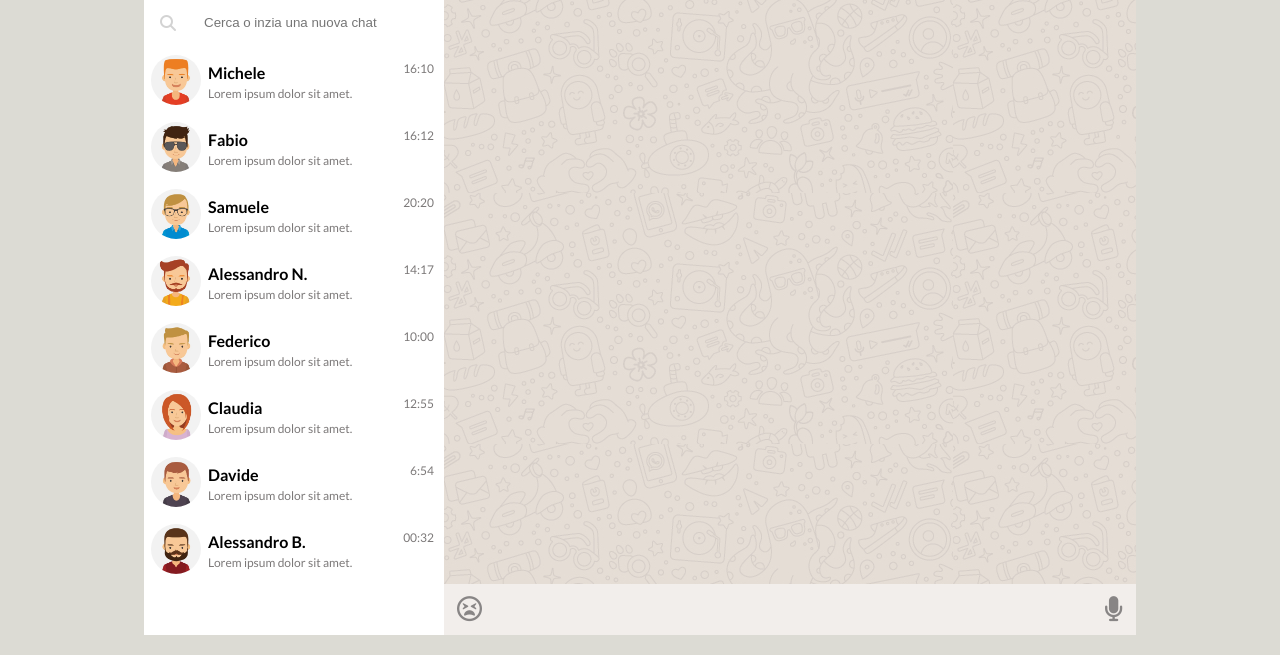
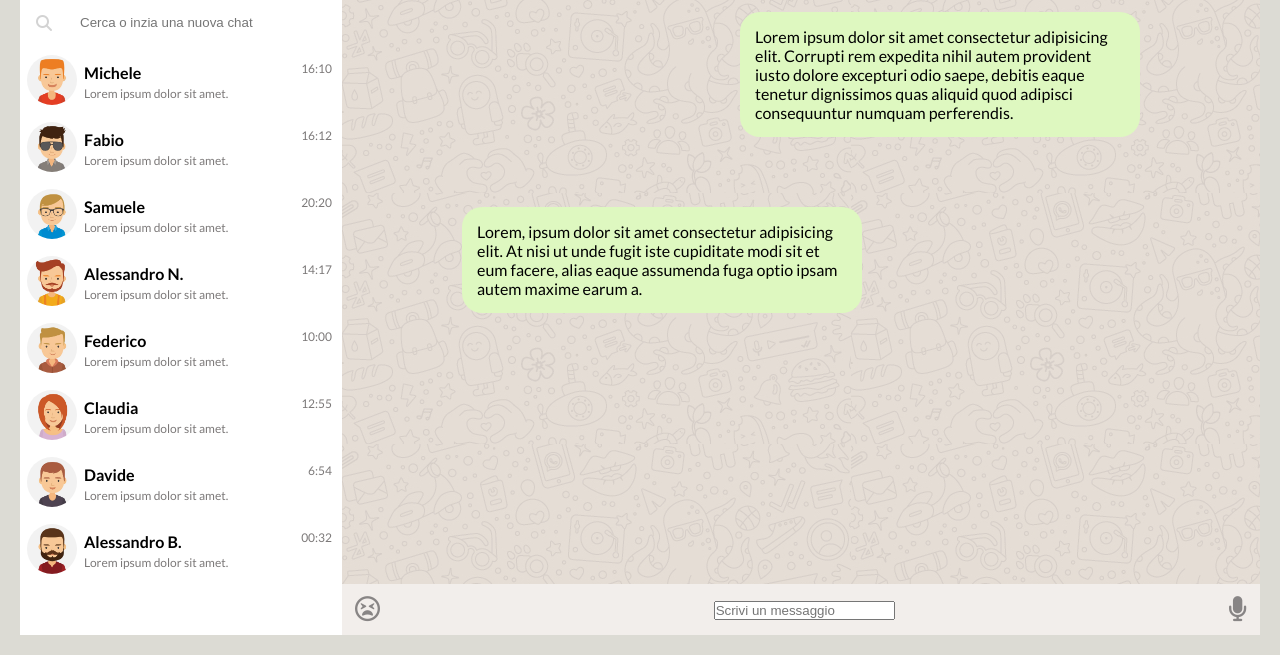
Before and after one commit to RiccardoMarino00/html-css-boolzapp, a plain HTML site: page index.html in a window 1280 px wide. Shown: the part 145-800 px from the top of the page. Drawn offline with Linux system fonts and the light colour scheme.

Commit message:
Added: msg sent and recived

```diff
--- a/css/app.css
+++ b/css/app.css
@@ -215,6 +215,40 @@ body{
     display: none;
 }
 
+.msg-input{
+    flex-grow: 1;
+    /* width: 100%; */
+}
+
+.main{
+    display: flex;
+    flex-direction: column;
+}
+
+.msg-sent, .msg-recived{
+    max-width: 400px;
+    /* width: 100; */
+}
+
+.msg-sent{
+    align-self: self-end;
+    background-color: #def8c0;
+    margin-top: 70px;
+    margin-right: 120px;
+    padding: 15px;
+    border-radius: 20px;
+}
+
+.msg-recived{
+    align-self: self-start;
+    background-color: #def8c0;
+    margin-top: 70px;
+    margin-left: 120px;
+    padding: 15px;
+    border-radius: 20px;
+}
+
+
 
 
                   /* DEBUG */
@@ -248,7 +282,22 @@ body{
 
 @media (min-width: 566px){
     .row{
-        width: 100%;
+        /* width: 100%; */
+    }
+
+    .icon-gray{
+        display: inline-block;
+        color: rgb(136, 133, 133);
+        font-size: 25px;
+        padding: 7px;
+        margin: 6px;
+        display: inline-block;
+    }
+
+    .emoji,
+    .audio {
+        display: inline-block;
+
     }
 
     /* .msg-input{
@@ -309,11 +358,11 @@ body{
 
 @media (min-width: 982px){
     .sidebar{
-        width: 300px;
+        /* width: 300px; */
     }
 
     .row{
-        width: 80%;
+        /* width: 80%; */
     }
 
     .container{
--- a/index.html
+++ b/index.html
@@ -83,7 +83,7 @@
                         <img src="./img/avatar_4.jpg" alt="avatar" class="img-profile">
                     </div>
                     <div class="avatar-p">
-                        <p class="nome-contatto"><strong>Alessandro N.</strong></p>
+                        <p class="nome-contatto"><strong>Alessandro N.</strong></p> <br>
                         <p class="contatti-sp">Lorem ipsum dolor sit amet.</p>
                         <span class="orario">14:17</span>
                     </div>
@@ -127,7 +127,7 @@
                         <img src="./img/avatar_8.jpg" alt="avatar" class="img-profile">
                     </div>
                     <div class="avatar-p">
-                        <p class="nome-contatto"><strong>Alessandro B.</strong></p>
+                        <p class="nome-contatto"><strong>Alessandro B.</strong></p> <br>
                         <p class="contatti-sp">Lorem ipsum dolor sit amet.</p>
                         <span class="orario">00:32</span>
                     </div>
@@ -149,10 +149,6 @@
                     </div>
                 </div>
 
-                <!-- <div class="profile">
-                    <div class="img-profilo">foto profilo</div>
-                    <div class="nome-accesso">ultimo accesso</div>
-                </div> -->
 
                 <ul class="icon-ul">
                     <li><a href="#"><i class="fa-solid fa-magnifying-glass icon-lightgray"></i></a></li>
@@ -160,17 +156,15 @@
                     <li><a href="#"><i class="fa-solid fa-ellipsis-vertical icon-lightgray"></i></a></li>
                 </ul>
 
-                <!-- <div class="icon-header">
-                    <i>icona</i>
-                    <i>icona</i>
-                    <i>icona</i>
-                </div> -->
             </div>
-            <div class="main col"></div>
+            <div class="main col">
+                <div class="msg-sent">Lorem ipsum dolor sit amet consectetur adipisicing elit. Corrupti rem expedita nihil autem provident iusto dolore excepturi odio saepe, debitis eaque tenetur dignissimos quas aliquid quod adipisci consequuntur numquam perferendis.</div>
+                <div class="msg-recived">Lorem, ipsum dolor sit amet consectetur adipisicing elit. At nisi ut unde fugit iste cupiditate modi sit et eum facere, alias eaque assumenda fuga optio ipsam autem maxime earum a.</div>
+            </div>
             <div class="footer-col">
                 <div class="emoji"><a href="#"><i class="fa-regular fa-face-tired icon-gray"></i></a></div>
                 <div class="text-input">
-                    <!-- <input type="text" placeholder="Scrivi un messaggio" class="msg-input"> -->
+                    <input type="text" placeholder="Scrivi un messaggio" class="msg-input">
                 </div>
                 <div class="audio"><a href="#"><i class="fa-solid fa-microphone icon-gray"></i></a></div>
             </div>
```
